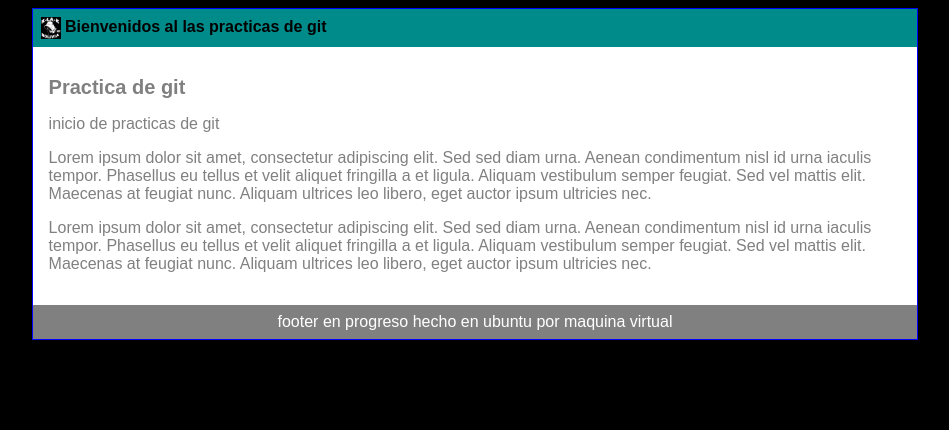
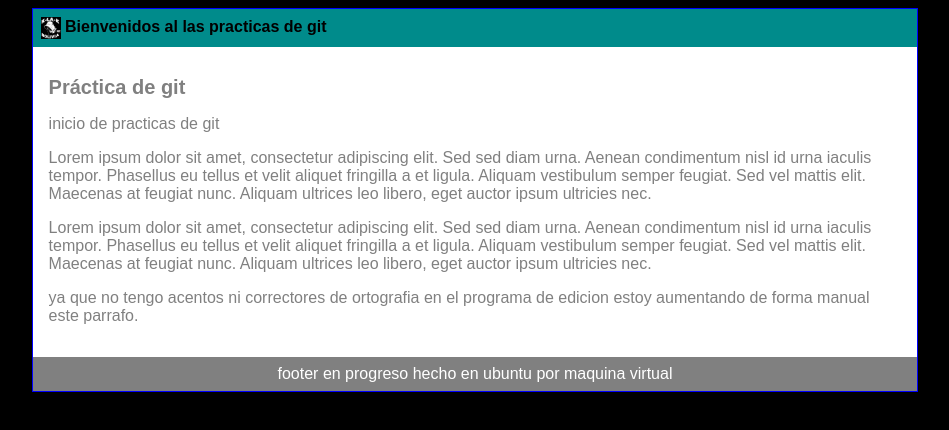
Before and after one commit to Pwneado/proyectoDemo, a plain HTML site: page blogpost.html in a window 1280 px wide. Shown: the whole page, without its empty margins (165-1114 px from the left). Drawn offline with Linux system fonts and the light colour scheme.

Commit message:
se agrego tildes y tipos.

```diff
--- a/blogpost.html
+++ b/blogpost.html
@@ -15,7 +15,7 @@
         </div>
         <div id="post">
             <h1>
-                Practica de git
+                Práctica de git
             </h1>
             <p>
                 inicio de practicas de git
@@ -26,6 +26,9 @@
             <p>
                 Lorem ipsum dolor sit amet, consectetur adipiscing elit. Sed sed diam urna. Aenean condimentum nisl id urna iaculis tempor. Phasellus eu tellus et velit aliquet fringilla a et ligula. Aliquam vestibulum semper feugiat. Sed vel mattis elit. Maecenas at feugiat nunc. Aliquam ultrices leo libero, eget auctor ipsum ultricies nec.
             </p>
+            <p>
+                ya que no tengo acentos ni correctores de ortografia en el programa de edicion estoy aumentando de forma manual este parrafo.
+            </p>
         </div>
         <div id="footer">
             footer en progreso hecho en ubuntu por maquina virtual
```
